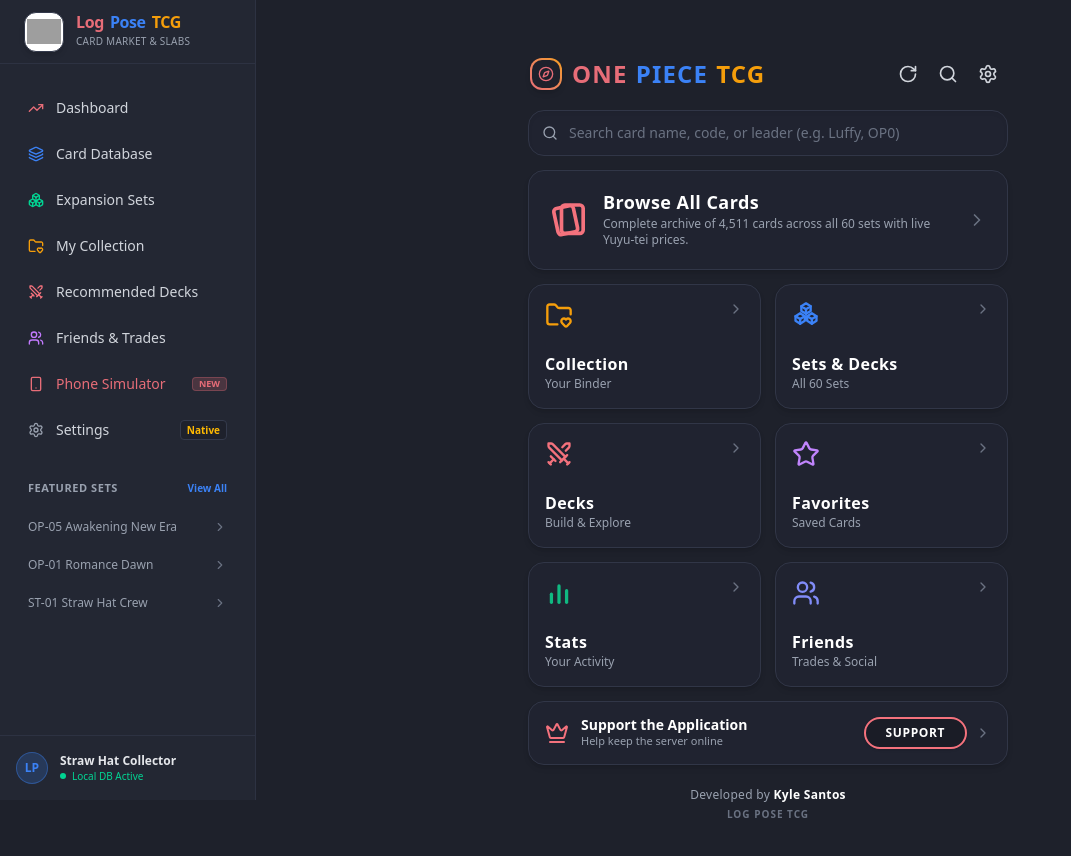
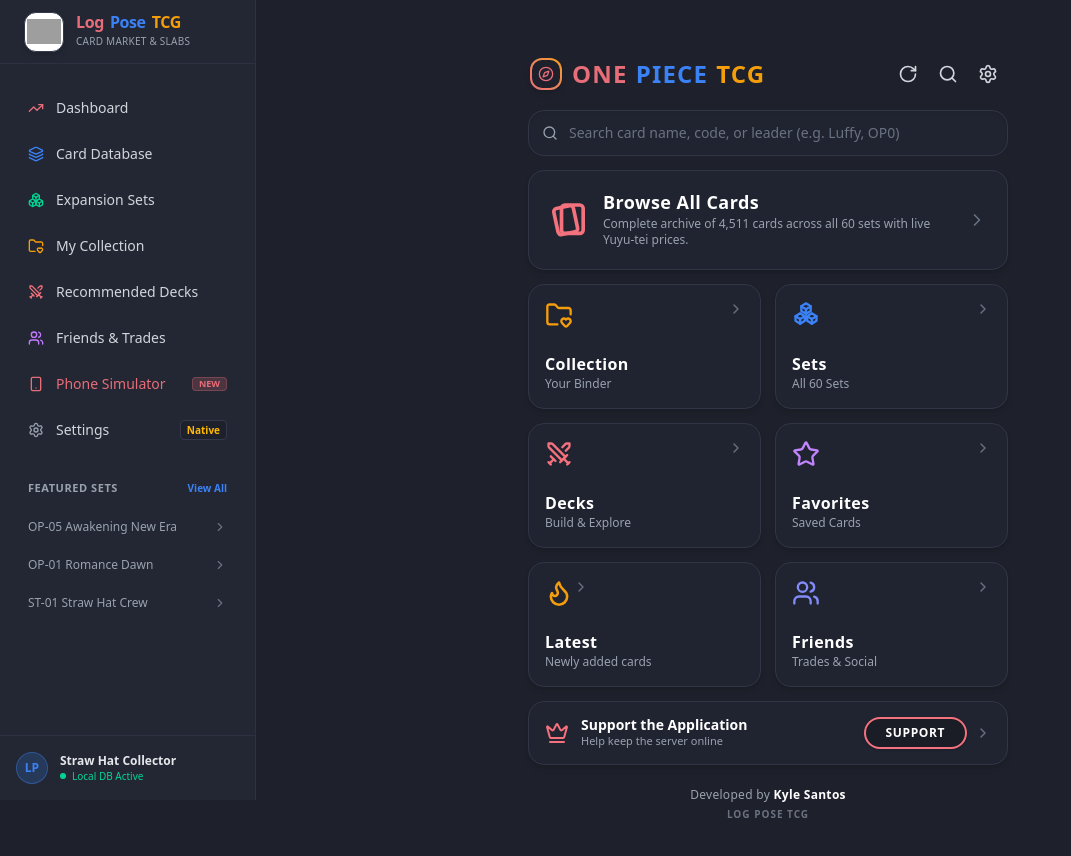
Before and after one commit to kylesantos0411/log-pose-tcg, a Next.js app: page / in a window 1280 px wide. Shown: the top 856 px of the page, without its empty margins (0-1071 px from the left). Built offline with nearby package versions, Linux system fonts and the light colour scheme; no server answers; the database is empty; grey boxes are pictures that could not be loaded.

Commit message:
feat(home): change 'Sets & Decks' to 'Sets' and replace 'Stats' with 'Latest' button matching reference screenshot

```diff
--- a/src/components/CleanHomeView.tsx
+++ b/src/components/CleanHomeView.tsx
@@ -14,6 +14,7 @@
   Settings as SettingsIcon,
   Compass,
   Crown,
+  Flame,
 } from 'lucide-react';
 import { useSettings } from '@/context/SettingsContext';
 
@@ -74,24 +75,6 @@
       <polygon points="17,10.5 21,13 17,15.5 13,13" />
       <polyline points="13,13 13,17 17,19.5 17,15.5" />
       <polyline points="21,13 21,17 17,19.5" />
-    </svg>
-  );
-}
-
-// 3-Bar Activity Stats Icon (Emerald Green)
-function ActivityBarsIcon({ className = "w-8 h-8" }: { className?: string }) {
-  return (
-    <svg
-      viewBox="0 0 24 24"
-      fill="none"
-      stroke="currentColor"
-      strokeWidth="2.8"
-      strokeLinecap="round"
-      className={className}
-    >
-      <line x1="5.5" y1="20" x2="5.5" y2="13" />
-      <line x1="12" y1="20" x2="12" y2="6" />
-      <line x1="18.5" y1="20" x2="18.5" y2="10" />
     </svg>
   );
 }
@@ -248,7 +231,7 @@
           </div>
           <div className="mt-2">
             <h3 className="font-extrabold text-sm sm:text-base text-white tracking-wide leading-tight">
-              Sets &amp; Decks
+              Sets
             </h3>
             <p className="text-xs text-gray-400 font-medium mt-0.5">
               All {totalPacks > 0 ? totalPacks : '60'} Sets
@@ -294,24 +277,25 @@
           </div>
         </Link>
 
-        {/* Tile 5: Stats */}
-        <Link
-          href="/collection"
-          className="group rounded-2xl bg-[#202330] hover:bg-[#262a3a] border border-[#313647] p-4 flex flex-col justify-between min-h-[115px] sm:min-h-[125px] transition-all duration-200 shadow-md hover:scale-[1.015] active:scale-[0.985] cursor-pointer"
+        {/* Tile 5: Latest */}
+        <button
+          type="button"
+          onClick={() => setShowLatestSyncModal(true)}
+          className="group rounded-2xl bg-[#202330] hover:bg-[#262a3a] border border-[#313647] p-4 flex flex-col justify-between min-h-[115px] sm:min-h-[125px] transition-all duration-200 shadow-md hover:scale-[1.015] active:scale-[0.985] cursor-pointer text-left w-full"
         >
           <div className="flex items-start justify-between">
-            <ActivityBarsIcon className="w-7 h-7 text-[#10b981] group-hover:scale-110 transition-transform" />
+            <Flame className="w-7 h-7 text-[#f59e0b] stroke-[2.2] group-hover:scale-110 transition-transform" />
             <ChevronRight className="w-4 h-4 text-gray-500 group-hover:text-white group-hover:translate-x-0.5 transition" />
           </div>
           <div className="mt-2">
             <h3 className="font-extrabold text-sm sm:text-base text-white tracking-wide leading-tight">
-              Stats
+              Latest
             </h3>
             <p className="text-xs text-gray-400 font-medium mt-0.5">
-              Your Activity
+              Newly added cards
             </p>
           </div>
-        </Link>
+        </button>
 
         {/* Tile 6: Friends */}
         <Link
```
